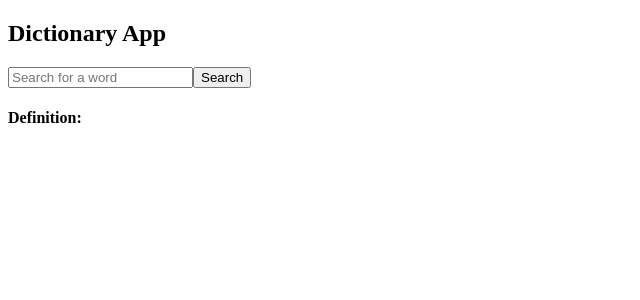
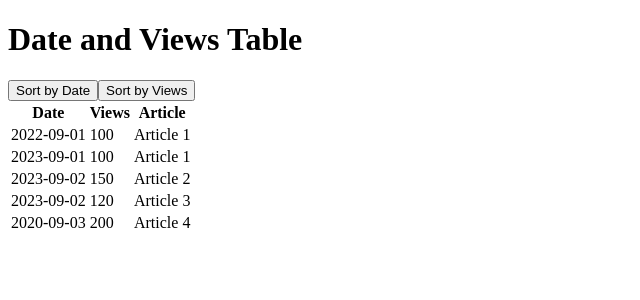
Before and after one commit to anishdix/React-Mini-Projects, a React (Create React App) app: page / in a window 1280 px wide. Shown: the top 300 px of the page, without its empty margins (0-640 px from the left). Built offline with nearby package versions, Linux system fonts and the light colour scheme.

Commit message:
added sort table

```diff
--- a/src/App.js
+++ b/src/App.js
@@ -2,13 +2,15 @@
 // import CountryStateCity from "./CountryStateCity/CountryStateCity";
 // import Login from "./Login/Login";
 // import ClassCounter from "./ClassCounter/ClassCounter";
-import Dictionary from "./Dictionary/Dictionary";
+// import Dictionary from "./Dictionary/Dictionary";
 // import PaginationApp from "./PaginationApp/PaginationApp";
 // import SearchCountry from "./SearchCountry/SearchCountry";
 // import DisplayFullName from "./DisplayFullName/DisplayFullName";
 // import StopWatch from "./StopWatch/StopWatch";
 // import Calculator from "./Calculator/Calculator";
 // import Counter from "./Counter/Counter";
+
+import DataTable from "./DataTable/DataTable";
 
 
 
@@ -25,7 +27,8 @@
     // <SearchCountry/>
     // <ClassCounter/>
     // <PaginationApp/>
-    <Dictionary/>
+    // <Dictionary/>
+    <DataTable/>
   )
 }
 
--- /dev/null
+++ b/src/DataTable/DataTable.jsx
@@ -0,0 +1,72 @@
+import React, { useEffect, useState } from 'react'
+
+const DataTable = () => {
+
+const data=[
+
+    { date: "2022-09-01", views: 100, article: "Article 1" },
+
+    { date: "2023-09-01", views: 100, article: "Article 1" },
+
+    { date: "2023-09-02", views: 150, article: "Article 2" },
+
+    { date: "2023-09-02", views: 120, article: "Article 3" },
+
+    { date: "2020-09-03", views: 200, article: "Article 4" }
+
+]
+
+const [tableValues,setTableValues]=useState([])
+useEffect(()=>{
+setTableValues(data)
+},[])
+
+
+const handleData=()=>{
+    setTableValues(data.sort((a,b)=>{
+        // const data=new Date(b.date)-new Date(a.date)
+        // if(data!==0)
+        // {
+        //     return data
+        // }
+        // return a.views-b.views
+        return new Date(b.date)-new Date(a.date)
+    }))
+
+}
+const handleViews=()=>{
+    setTableValues(data.sort((a,b)=>b.views-a.views))
+
+}
+
+  return (
+    <div>
+      <h1>Date and Views Table</h1>
+      <div>
+
+      <button onClick={handleData}>Sort by Date</button>
+      <button onClick={handleViews}>Sort by Views</button>
+      </div>
+      <table>
+        <thead>
+            <tr>
+                <th>Date</th>
+                <th>Views</th>
+                <th>Article</th>
+            </tr>
+        </thead>
+        <tbody>
+            {tableValues.map((ele)=>(
+                <tr>
+                    <td>{ele.date}</td>
+                    <td>{ele.views}</td>
+                    <td>{ele.article}</td>
+                </tr>
+            ))}
+        </tbody>
+      </table>
+    </div>
+  )
+}
+
+export default DataTable
```
Also changed, not shown: src/DataTable/DataTable.module.css (added).
